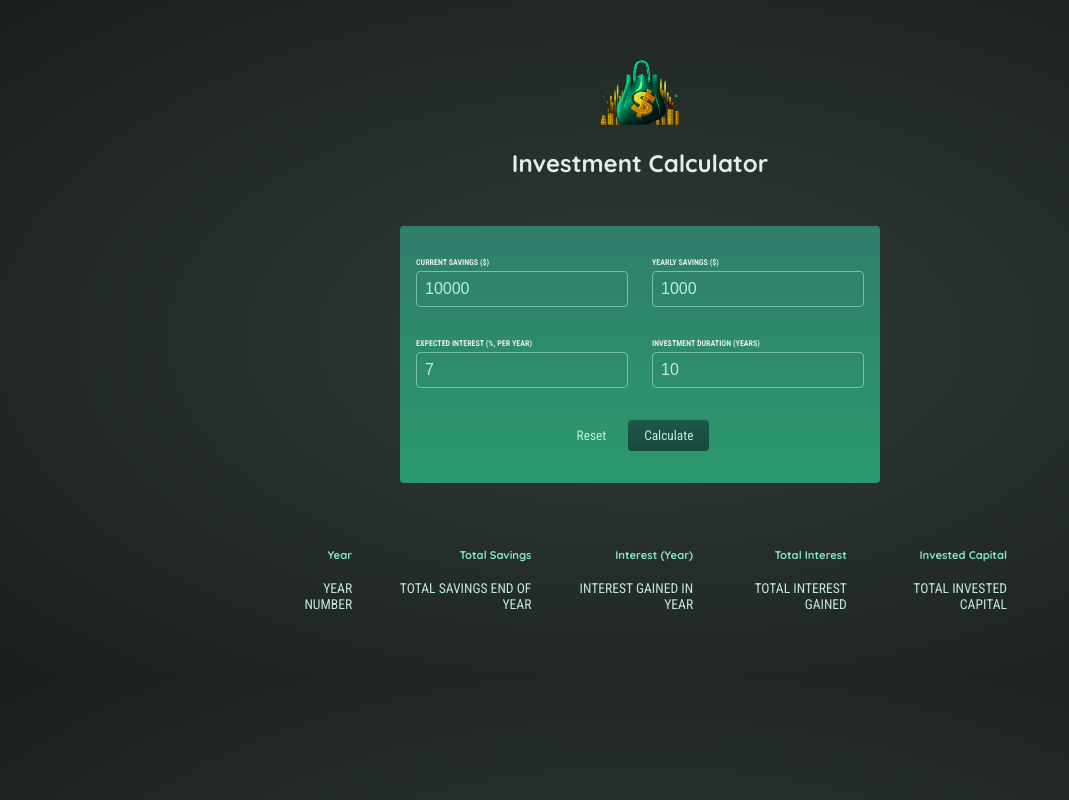
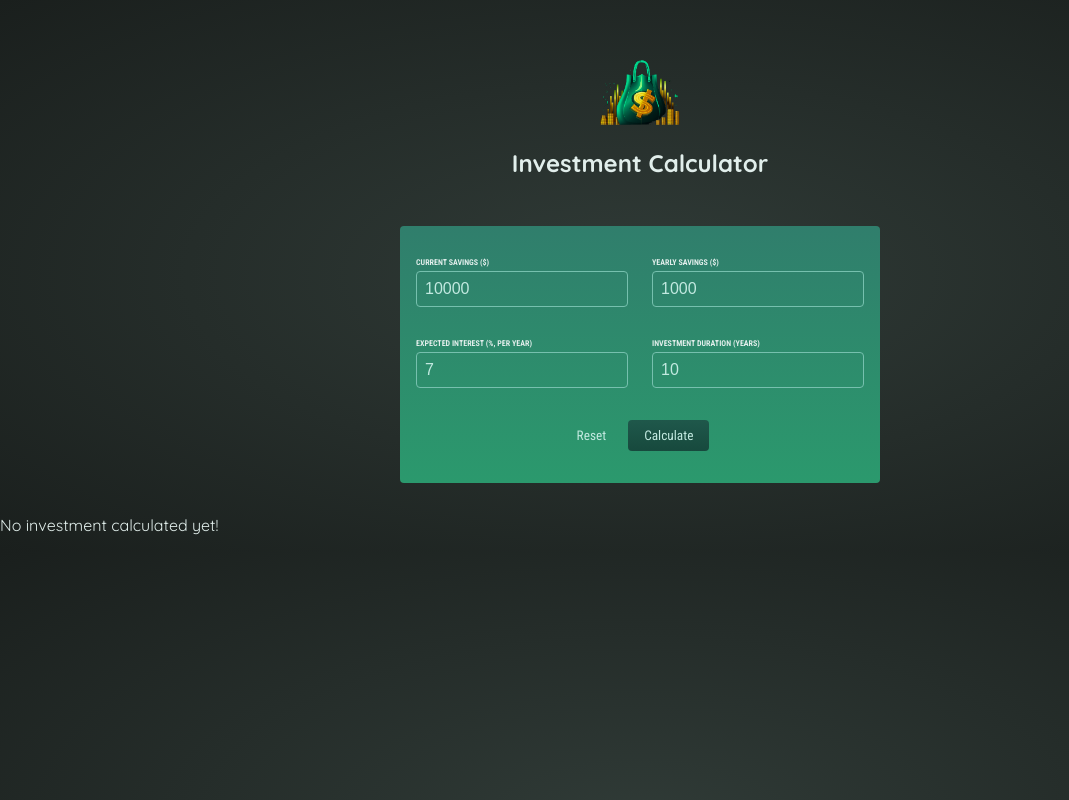
Before and after one commit to alexandruverbitsky/react-investment-calculator, a React (Create React App) app: page / in a window 1280 px wide. Shown: the whole page, without its empty margins (0-1069 px from the left). Built offline with nearby package versions, Linux system fonts and the light colour scheme.

Commit message:
display table conditionally

```diff
--- a/src/App.js
+++ b/src/App.js
@@ -46,7 +46,8 @@ function App() {
     <div>
       <Header />
       <UserInput onCalculate={calculateHandler} />
-      <ResultTable />
+      {!userInput && <p>No investment calculated yet!</p>}
+      {userInput && <ResultTable />}
     </div>
   );
 }
```
